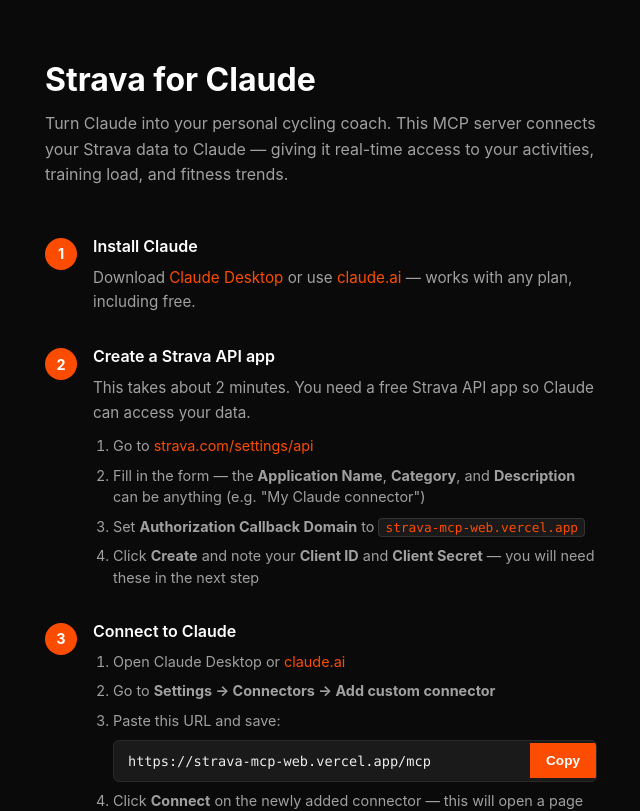
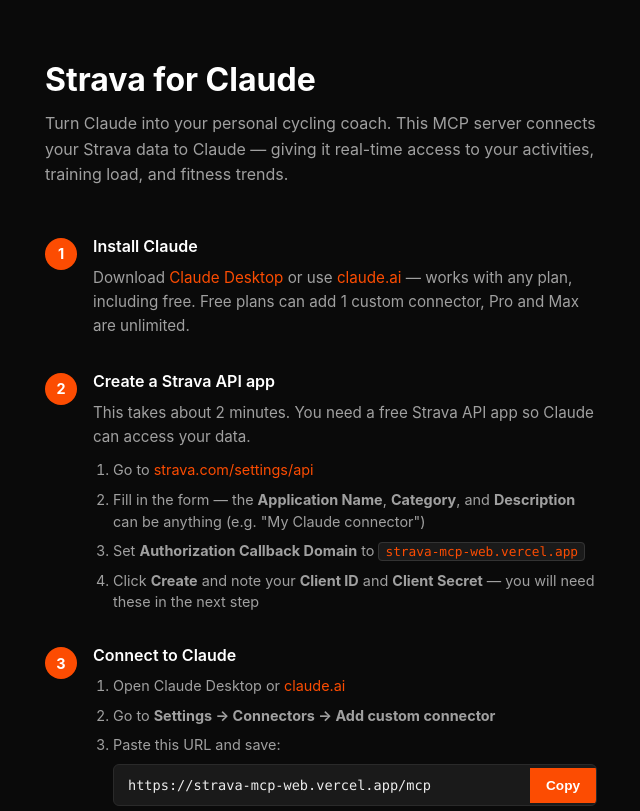
Before and after one commit to ArjanLig/strava-mcp, a Next.js app in the folder strava-mcp-web/: page / in a window 1280 px wide. Shown: the top 811 px of the page, without its empty margins (319-959 px from the left). Built offline with nearby package versions, Linux system fonts and the light colour scheme.

Commit message:
Note free plan 1 connector limit

```diff
--- a/strava-mcp-web/app/page.tsx
+++ b/strava-mcp-web/app/page.tsx
@@ -39,6 +39,7 @@
                 claude.ai
               </a>{" "}
               — works with any plan, including free.
+              Free plans can add 1 custom connector, Pro and Max are unlimited.
             </p>
           </div>
         </div>
```
